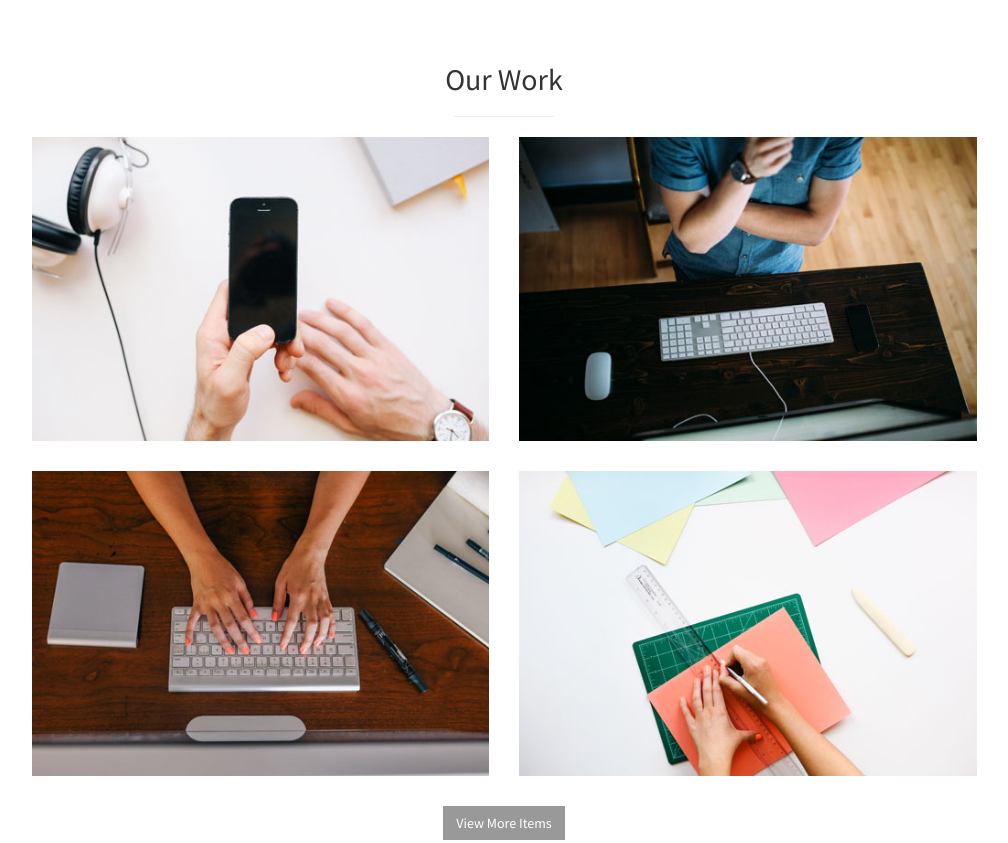
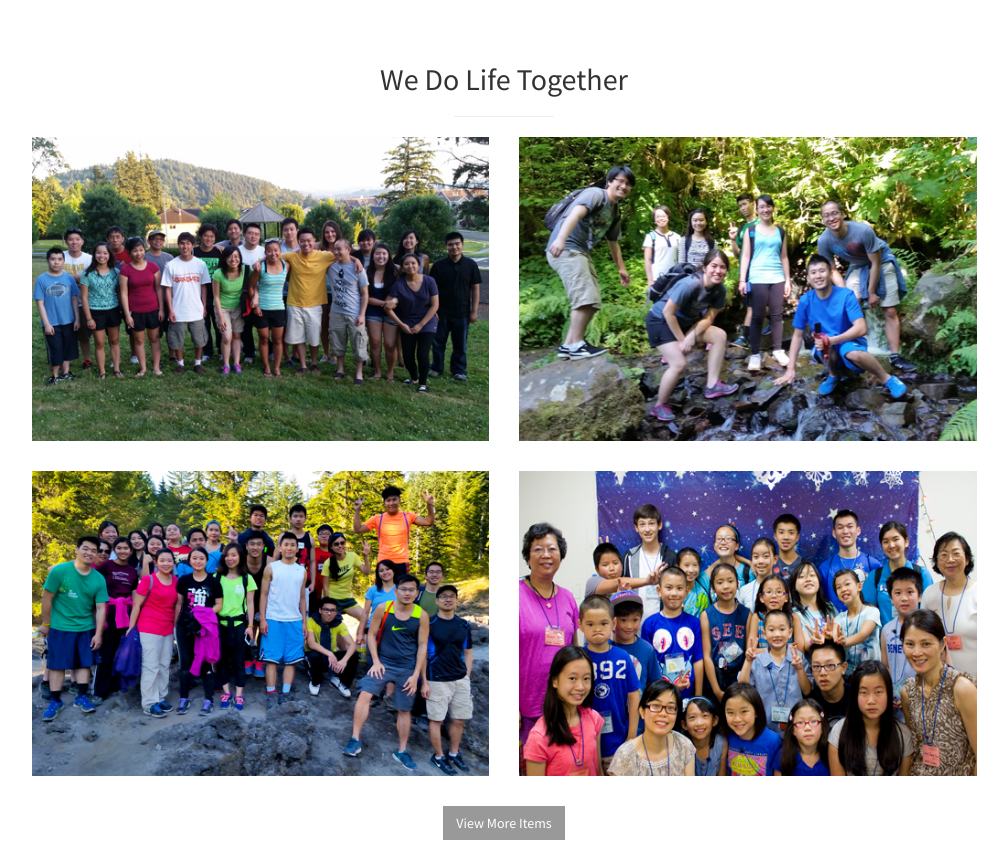
Before and after one commit to ledfellowship/ledfellowship.github.io, a plain HTML site: page index.html in a window 1280 px wide. Shown: the part 1900-2743 px from the top of the page, without its empty margins (136-1144 px from the left). Drawn offline with Linux system fonts and the light colour scheme.

Commit message:
pictures added

```diff
--- a/index.html
+++ b/index.html
@@ -74,7 +74,7 @@
             <div class="row">
                 <div class="col-lg-12 text-center">
                     <h2>LED is for young adults aged 18-29</h2>
-                    <p>This theme features some wonderful photography courtesy of <a target="_blank" href="http://join.deathtothestockphoto.com/">Death to the Stock Photo</a>.</p>
+                    <p>As our church gets bigger, we get smaller. Come get plugged in to a small group where you can build authentic relationships.</a></p>
                 </div>
             </div>
             <!-- /.row -->
@@ -165,34 +165,34 @@
         <div class="container">
             <div class="row">
                 <div class="col-lg-10 col-lg-offset-1 text-center">
-                    <h2>Our Work</h2>
+                    <h2>We Do Life Together</h2>
                     <hr class="small">
                     <div class="row">
                         <div class="col-md-6">
                             <div class="portfolio-item">
                                 <a href="#">
-                                    <img class="img-portfolio img-responsive" src="img/portfolio-1.jpg">
+                                    <img class="img-portfolio img-responsive" src="img/led-1.jpg">
                                 </a>
                             </div>
                         </div>
                         <div class="col-md-6">
                             <div class="portfolio-item">
                                 <a href="#">
-                                    <img class="img-portfolio img-responsive" src="img/portfolio-2.jpg">
+                                    <img class="img-portfolio img-responsive" src="img/led-2.jpg">
                                 </a>
                             </div>
                         </div>
                         <div class="col-md-6">
                             <div class="portfolio-item">
                                 <a href="#">
-                                    <img class="img-portfolio img-responsive" src="img/portfolio-3.jpg">
+                                    <img class="img-portfolio img-responsive" src="img/led-3.jpg">
                                 </a>
                             </div>
                         </div>
                         <div class="col-md-6">
                             <div class="portfolio-item">
                                 <a href="#">
-                                    <img class="img-portfolio img-responsive" src="img/portfolio-4.jpg">
+                                    <img class="img-portfolio img-responsive" src="img/led-4.jpg">
                                 </a>
                             </div>
                         </div>
```
Also changed, not shown: img/led-1.jpg (added), img/led-2.jpg (added), img/led-3.jpg (added), img/led-4.jpg (added).
